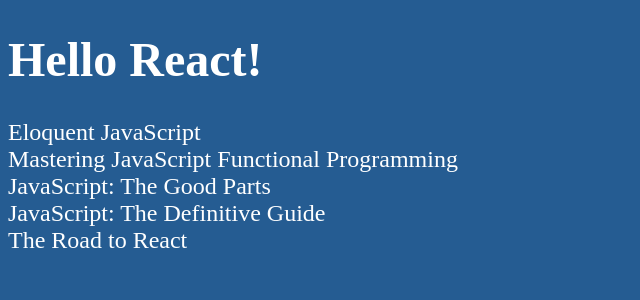
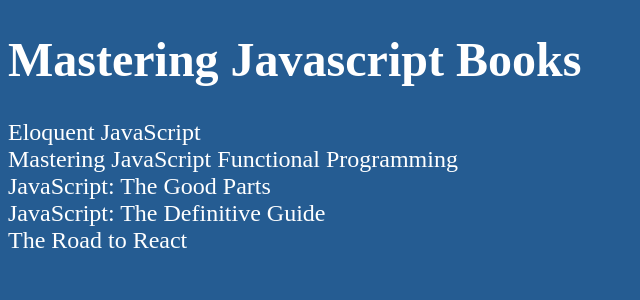
Before and after one commit to Mezekr/React-componet, a React (Vite) app: page / in a window 1280 px wide. Shown: the top 300 px of the page, without its empty margins (0-640 px from the left). Built offline with nearby package versions, Linux system fonts and the light colour scheme.

Commit message:
alter Page headline

```diff
--- a/src/App.jsx
+++ b/src/App.jsx
@@ -6,7 +6,7 @@
 const App = () => {
   return (
     <div>
-      <h1 className="main-head">Hello React!</h1>
+      <h1 className="main-head"> Mastering Javascript Books</h1>
       <MainView />
     </div>
   );
```
